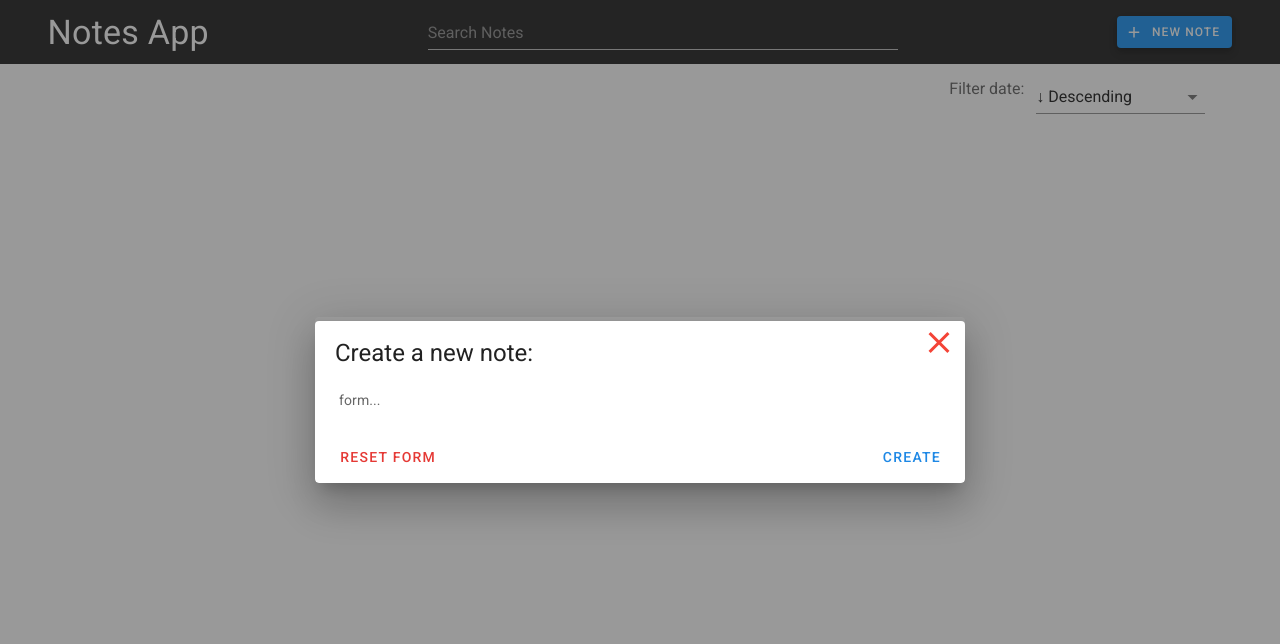
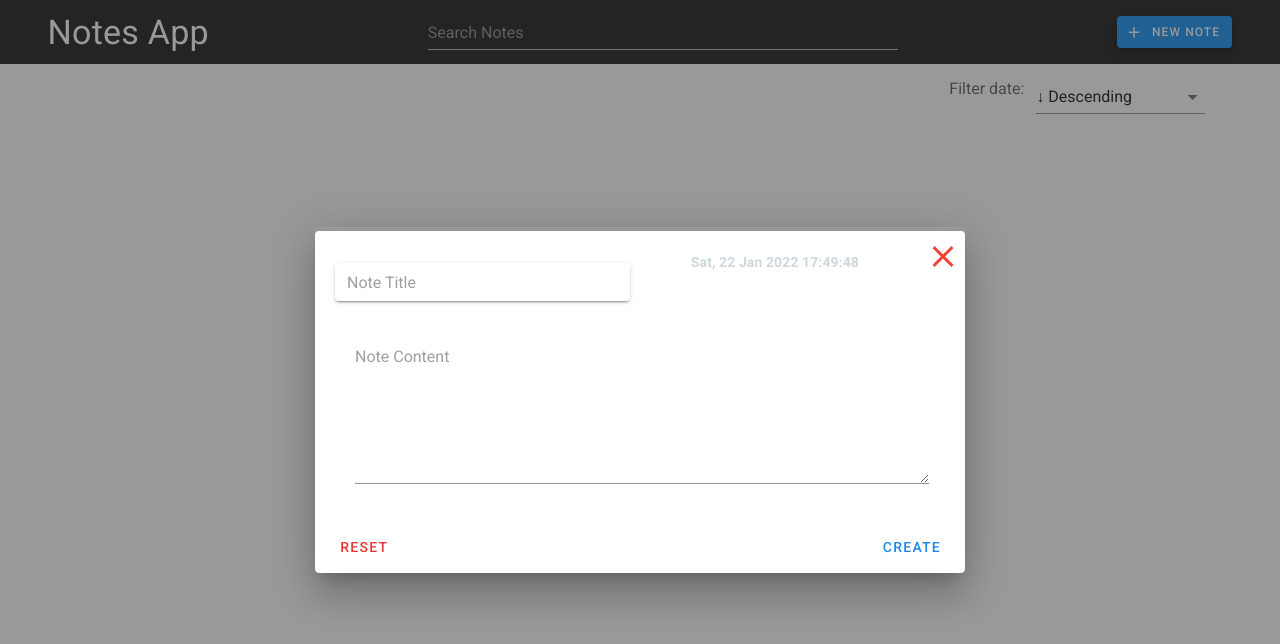
Before and after one commit to alta-sh/notes-app, a Vue app: page / in a window 1280 px wide. Both pictures are taken after a click on the button "NEW NOTE". Shown: the top 644 px of the page. Built offline with nearby package versions, Linux system fonts and the light colour scheme.

Commit message:
finalise new note modal

```diff
--- a/src/components/NewNoteForm.vue
+++ b/src/components/NewNoteForm.vue
@@ -9,27 +9,60 @@
     >
       <v-card>
         <v-row justify="space-between" class="ma-1">
-          <v-card-title class="text-h5">
-            Create a new note:
-          </v-card-title>
-          <v-btn @click="closeModal()" small class="mt-2 mx-2" icon color="red">
-            <v-icon large>mdi-close</v-icon>
-          </v-btn>
+          <v-spacer/>
+
         </v-row>
 
 
-        <v-card-text>
-          form...
+        <v-card-text class="ma-0 pl-2 pr-1 pr-sm-1 pt-1">
+          <v-form
+          ref="form"
+          v-model="valid"
+          lazy-validation
+          >
+            <v-row class="ma-0">
+              <v-col cols="6">
+                <v-text-field
+                    v-model="noteTitle"
+                    required
+                    placeholder="Note Title"
+                    clearable
+                    autofocus
+                    solo
+                    class="mt-3"
+                    dense
+                />
+              </v-col>
+
+              <v-col cols="5">
+                <p class="text-sm-center font-weight-bold blue-grey--text text--lighten-4">{{dateTime}}</p>
+              </v-col>
+
+
+              <v-col cols="1" class="pt-1 pr-1">
+                <v-btn @click="closeModal()" class="float-right" small icon color="red">
+                <v-icon large>mdi-close</v-icon>
+                </v-btn>
+              </v-col>
+            </v-row>
+
+
+            <v-textarea
+                v-model="noteContent"
+                placeholder="Note Content"
+                dense
+                class="px-8"
+            />
+          </v-form>
         </v-card-text>
 
         <v-card-actions class="justify-space-between">
-
           <v-btn
               color="red darken-1"
               text
               @click="resetForm()"
           >
-            reset form
+            reset
           </v-btn>
 
           <v-btn
@@ -51,6 +84,11 @@ export default {
 
   data() {
     return {
+      valid: true,
+      noteTitle: "",
+      noteContent: "",
+      dateTime: {},
+      timer: {},
     }
   },
 
@@ -63,16 +101,27 @@ export default {
       get(){
         return this.modal;
       },
-    }
+    },
+  },
+
+  created() {
+    this.dateTime = new Date();
+    this.timer = setInterval(() => {
+      var date = new Date();
+      this.dateTime = date.toUTCString().slice(0,-3) ;
+    }, 1000);
   },
 
   methods: {
+
     closeModal() {
-      this.$emit("closeModal")
+      this.$emit("closeModal");
+      this.resetForm();
     },
 
     resetForm() {
-      console.log("resetting form")
+      this.noteTitle = "";
+      this.noteContent = "";
     },
 
     submitForm() {
@@ -83,5 +132,7 @@ export default {
 </script>
 
 <style scoped>
-
+.border {
+  border-bottom: 1px solid rgba(255, 138, 101, 0.4);
+}
 </style>
```
